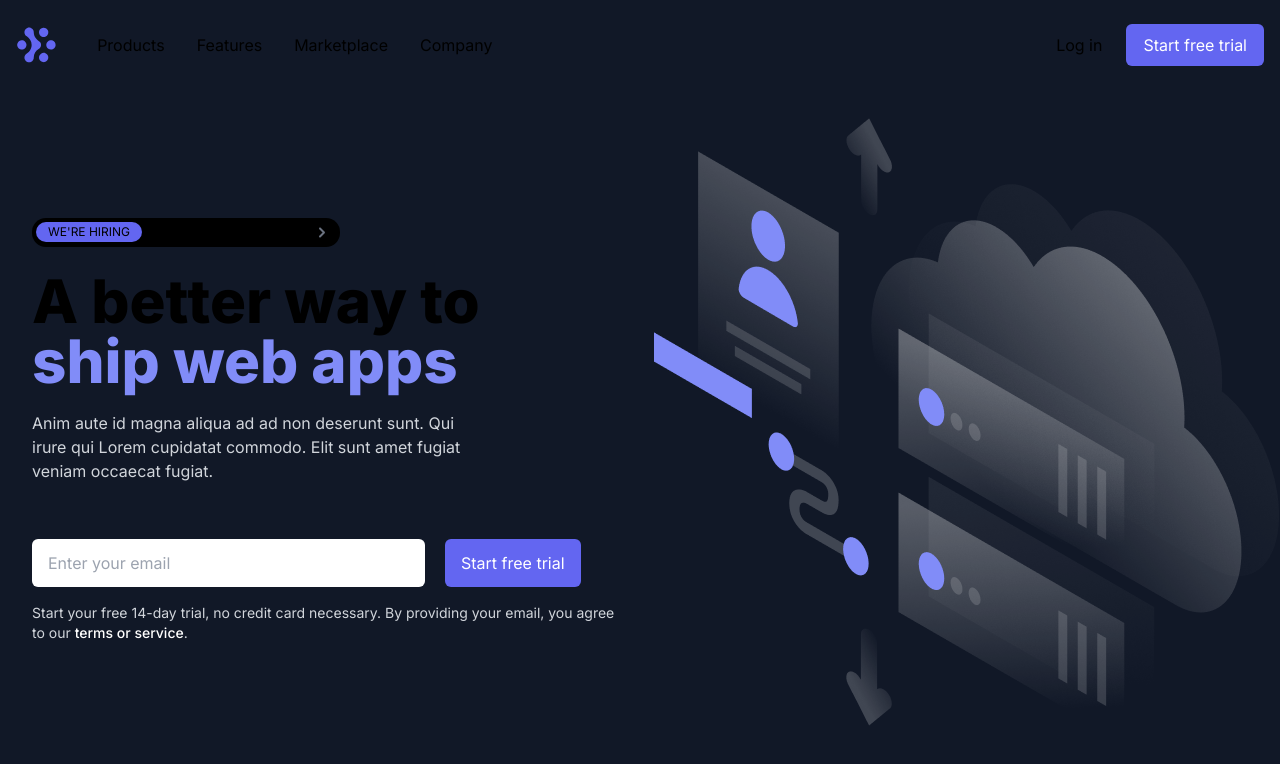
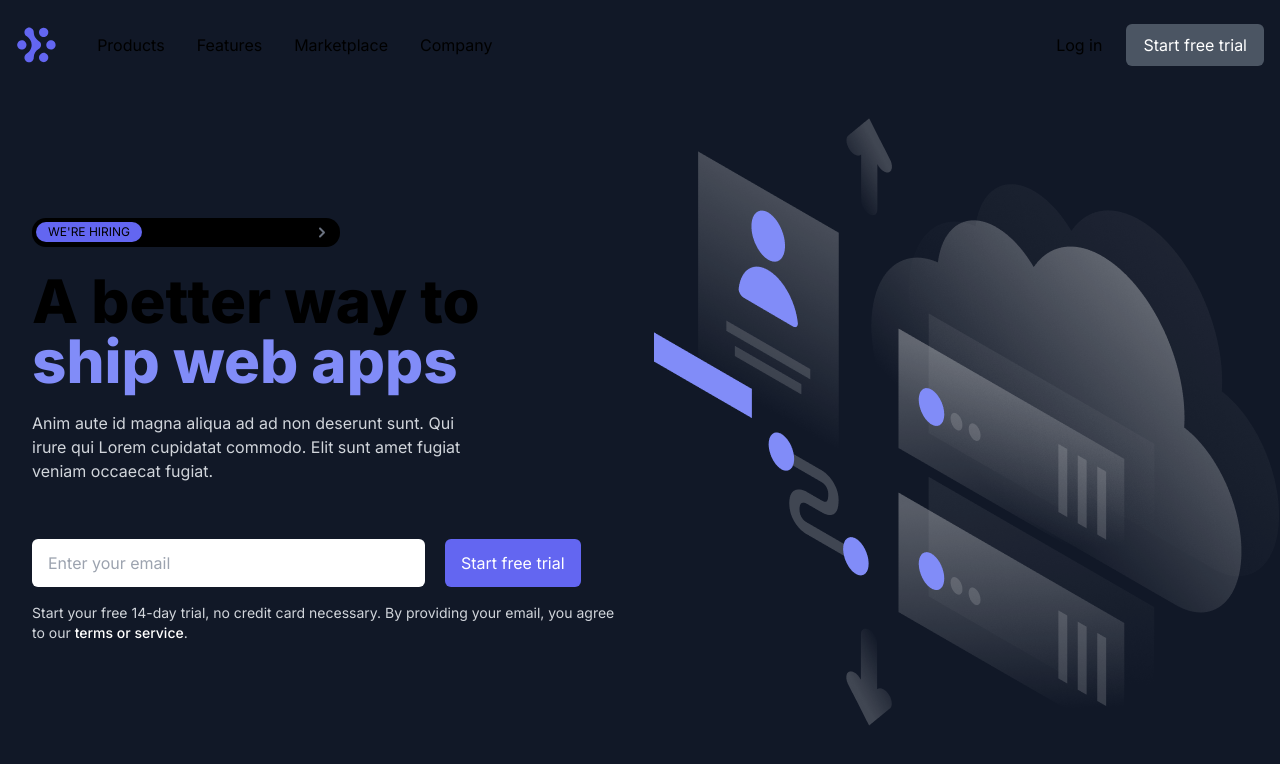
Before and after one commit to rongyang610/lennar-post, a Next.js app: page / in a window 1280 px wide. Shown: the top 764 px of the page. Built offline with nearby package versions, Linux system fonts and the light colour scheme.

Commit message:
style(navigation): fix start free trial button color

```diff
--- a/app/components/Navigation/Desktop.tsx
+++ b/app/components/Navigation/Desktop.tsx
@@ -23,7 +23,7 @@ const DesktopNavigation = () => (
         <Link href="/signup">
           <Button
             text="Start free trial"
-            classNames="bg-gray-600 px-[17px] py-[9px]"
+            classNames="!bg-gray-600 !px-[17px] !py-[9px]"
           />
         </Link>
       </li>
```
